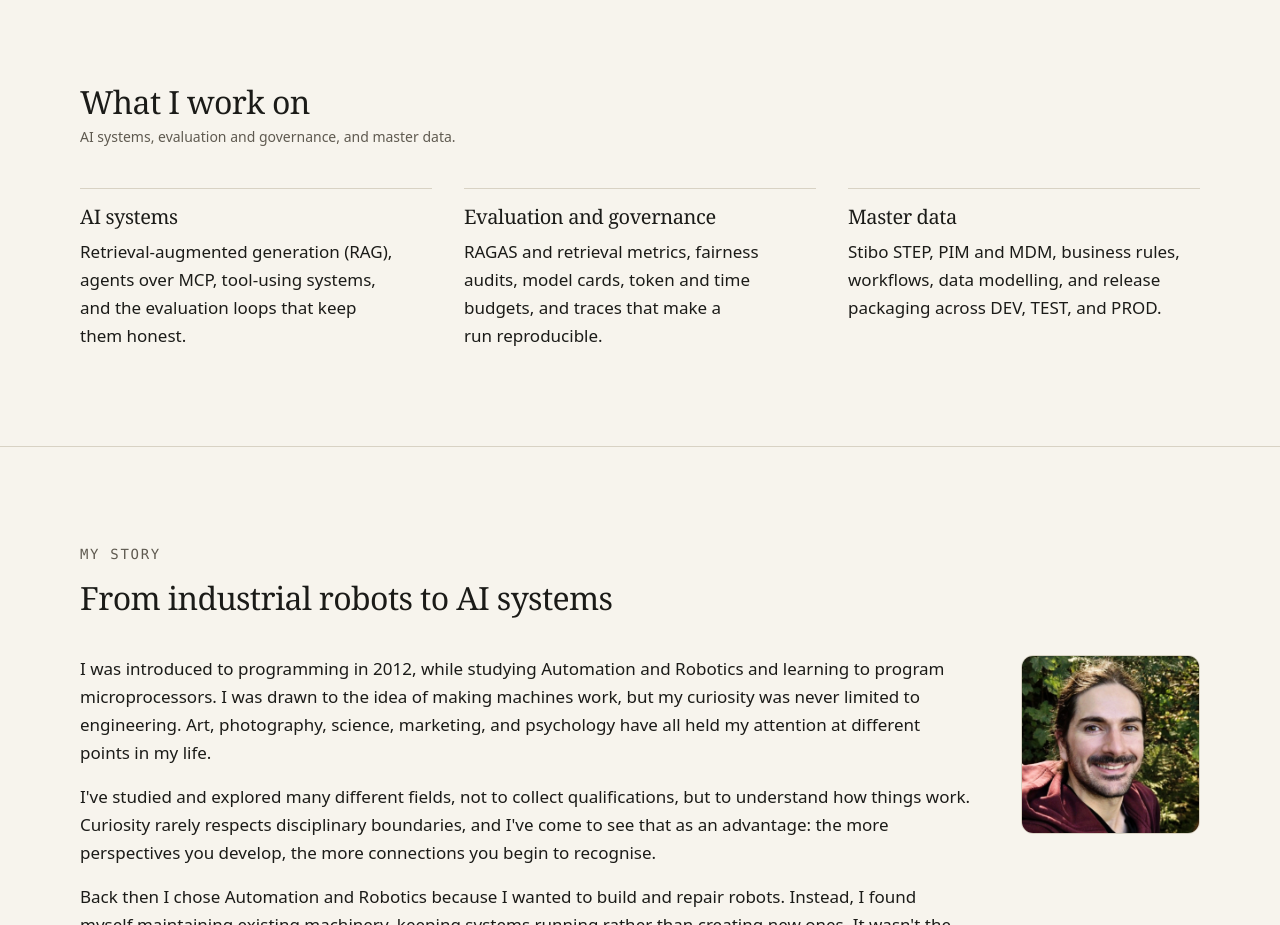
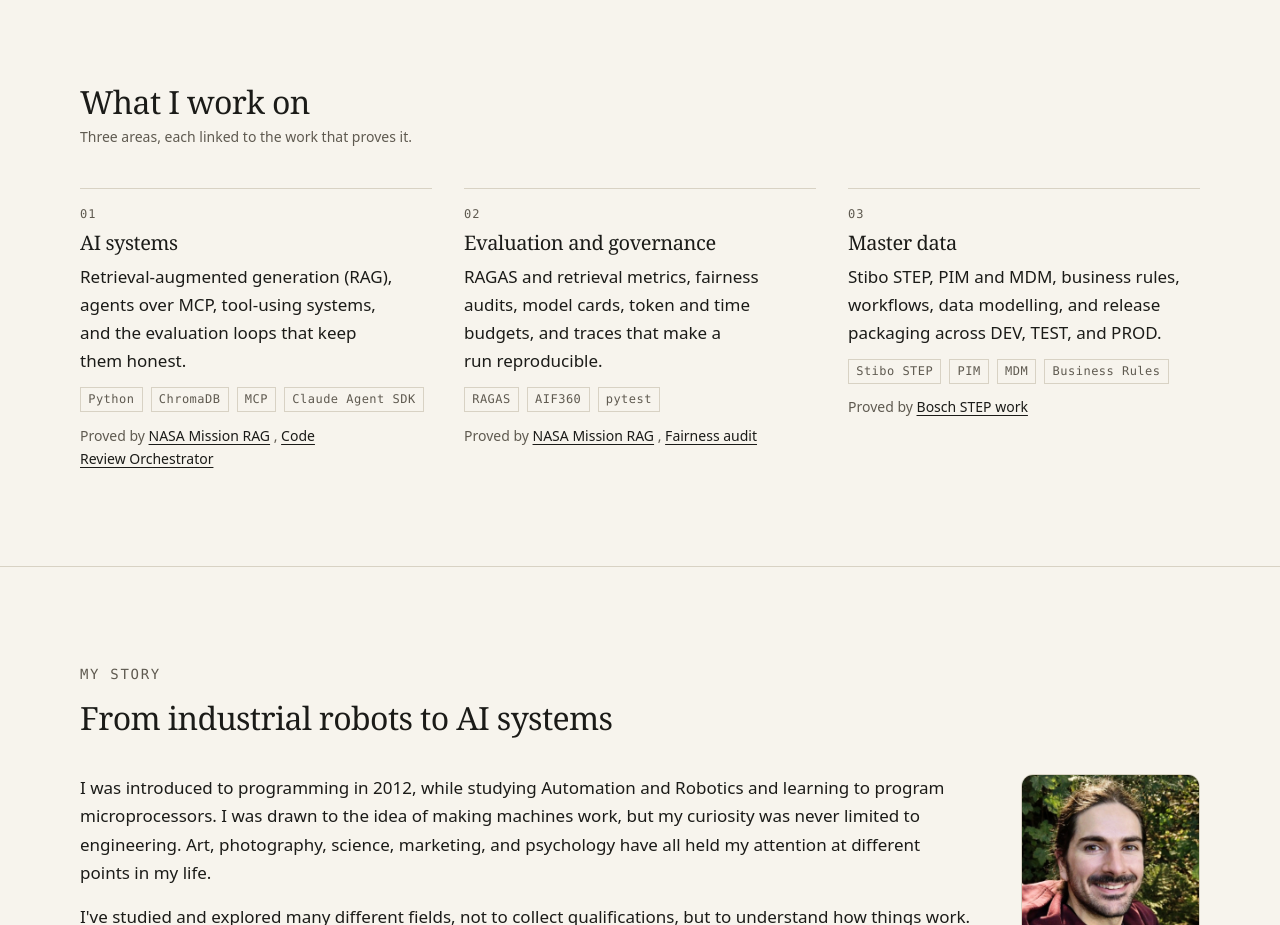
Before and after one commit to intend-dev/intend-dev.github.io, an Astro site: page / in a window 1280 px wide. Shown: the part 1860-2785 px from the top of the page. Built offline with nearby package versions, Linux system fonts and the light colour scheme; Astro itself is replaced by a stand-in of ours.

Commit message:
Capabilities: number the columns, add tool pills and a proof link per claim

```diff
--- a/src/pages/index.astro
+++ b/src/pages/index.astro
@@ -6,6 +6,7 @@ import SectionHeading from '../components/SectionHeading.astro';
 import ProjectCard from '../components/ProjectCard.astro';
 import ContactLinks from '../components/ContactLinks.astro';
 import Fact from '../components/Fact.astro';
+import TagList from '../components/TagList.astro';
 import HeroArt from '../components/HeroArt.astro';
 import portrait from '../assets/francisco-mateus.png';
 import { profile } from '../data/profile';
@@ -55,14 +56,26 @@ const capabilities = [
   {
     title: 'AI systems',
     body: 'Retrieval-augmented generation (RAG), agents over MCP, tool-using systems, and the evaluation loops that keep them honest.',
+    tools: ['Python', 'ChromaDB', 'MCP', 'Claude Agent SDK'],
+    proofs: [
+      { label: 'NASA Mission RAG', href: withBase('/work/nasa-mission-rag/') },
+      { label: 'Code Review Orchestrator', href: withBase('/work/code-review-orchestrator/') },
+    ],
   },
   {
     title: 'Evaluation and governance',
     body: 'RAGAS and retrieval metrics, fairness audits, model cards, token and time budgets, and traces that make a run reproducible.',
+    tools: ['RAGAS', 'AIF360', 'pytest'],
+    proofs: [
+      { label: 'NASA Mission RAG', href: withBase('/work/nasa-mission-rag/') },
+      { label: 'Fairness audit', href: withBase('/work/ai-budget-predicter/') },
+    ],
   },
   {
     title: 'Master data',
     body: 'Stibo STEP, PIM and MDM, business rules, workflows, data modelling, and release packaging across DEV, TEST, and PROD.',
+    tools: ['Stibo STEP', 'PIM', 'MDM', 'Business Rules'],
+    proofs: [{ label: 'Bosch STEP work', href: withBase('/#experience') }],
   },
 ];
 ---
@@ -102,12 +115,23 @@ const capabilities = [
        case-study rows are the exception: their title is the control's only visible label. -->
   <section class="section" id="capabilities">
     <div class="wrap" data-reveal>
-      <SectionHeading title={copy.sections.capabilities} note="AI systems, evaluation and governance, and master data." />
+      <SectionHeading title={copy.sections.capabilities} note="Three areas, each linked to the work that proves it." />
       <div class="capabilities">
-        {capabilities.map((capability) => (
+        {capabilities.map((capability, index) => (
           <div class="capability">
+            <p class="capability-index" aria-hidden="true">{String(index + 1).padStart(2, '0')}</p>
             <h3>{capability.title}</h3>
             <p>{capability.body}</p>
+            <TagList items={capability.tools} />
+            <p class="capability-proof">
+              Proved by{' '}
+              {capability.proofs.map((proof, i) => (
+                <>
+                  {i > 0 ? ', ' : ''}
+                  <a href={proof.href}>{proof.label}</a>
+                </>
+              ))}
+            </p>
           </div>
         ))}
       </div>
--- a/src/styles/global.css
+++ b/src/styles/global.css
@@ -1089,6 +1089,31 @@ svg {
   margin-bottom: 0.6rem;
 }
 
+/* The count and the proof line are the section's only claim of evidence, so they stay
+   micro type: the h3 and the body keep the weight, the number and the links only anchor
+   it. Tools reuse TagList's pills rather than adding a second tag look. */
+.capability-index {
+  font-family: var(--mono);
+  font-size: var(--step--2);
+  letter-spacing: var(--tracking-label);
+  color: var(--muted);
+  margin-bottom: 0.35rem;
+}
+
+.capability .tags {
+  margin-top: 0.75rem;
+}
+
+.capability-proof {
+  font-size: var(--step--1);
+  color: var(--muted);
+  margin-top: 0.7rem;
+}
+
+.capability-proof a {
+  color: var(--ink);
+}
+
 /* Capstone chips */
 
 .chips {
```
